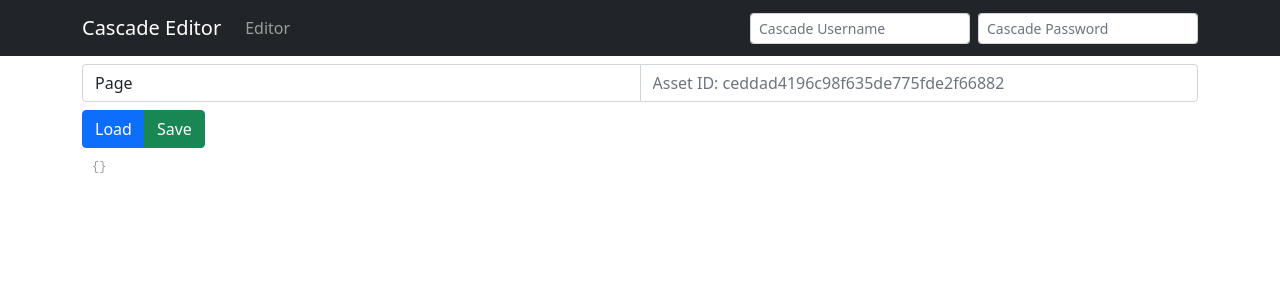
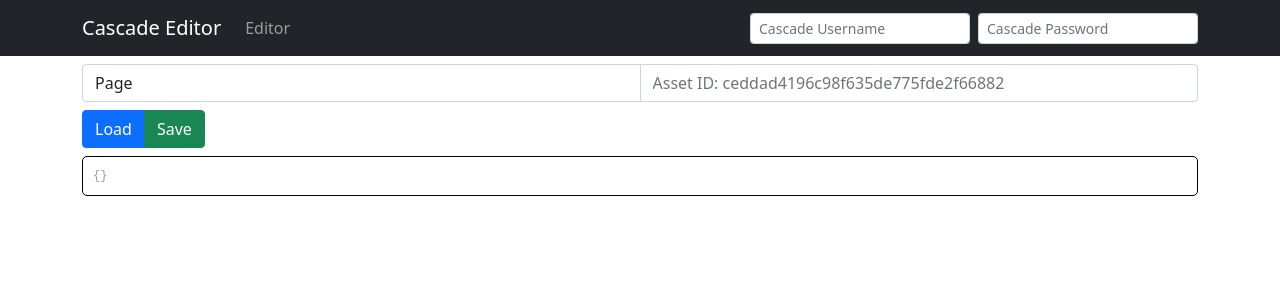
Before and after one commit to jtrenaud1s/cascade-editor, a React (Create React App) app: page / in a window 1280 px wide. Shown: the top 300 px of the page. Built offline with nearby package versions, Linux system fonts and the light colour scheme.

Commit message:
added border to json editor

```diff
--- a/src/components/AssetEditor.tsx
+++ b/src/components/AssetEditor.tsx
@@ -5,8 +5,8 @@
 import { AuthContext } from "../contexts/AuthContext";
 
 import Editor from "react-simple-code-editor";
-import Prism from 'prismjs'
-import 'prismjs/components/prism-json'
+import Prism from "prismjs";
+import "prismjs/components/prism-json";
 import "prismjs/themes/prism.css";
 
 const AssetEditor = () => {
@@ -72,17 +72,23 @@
         </InputGroup>
 
         <Editor
+          className="mt-2"
           value={JSON.stringify(editorContents, null, 2)}
-      onValueChange={(e) => {setEditorContents(JSON.parse(e));}}
-      highlight={(code) => Prism.highlight(code, Prism.languages.json, 'json')}
+          onValueChange={(e) => {
+            setEditorContents(JSON.parse(e));
+          }}
+          highlight={(code) =>
+            Prism.highlight(code, Prism.languages.json, "json")
+          }
           padding={10}
           minLength={30}
           style={{
             fontFamily: '"Fira code", "Fira Mono", monospace',
             fontSize: 12,
+            border: "1px solid black",
+            borderRadius: "5px",
           }}
         />
-
       </form>
     </div>
   );
```
Lines whose indentation alone changed are shown as unchanged.
